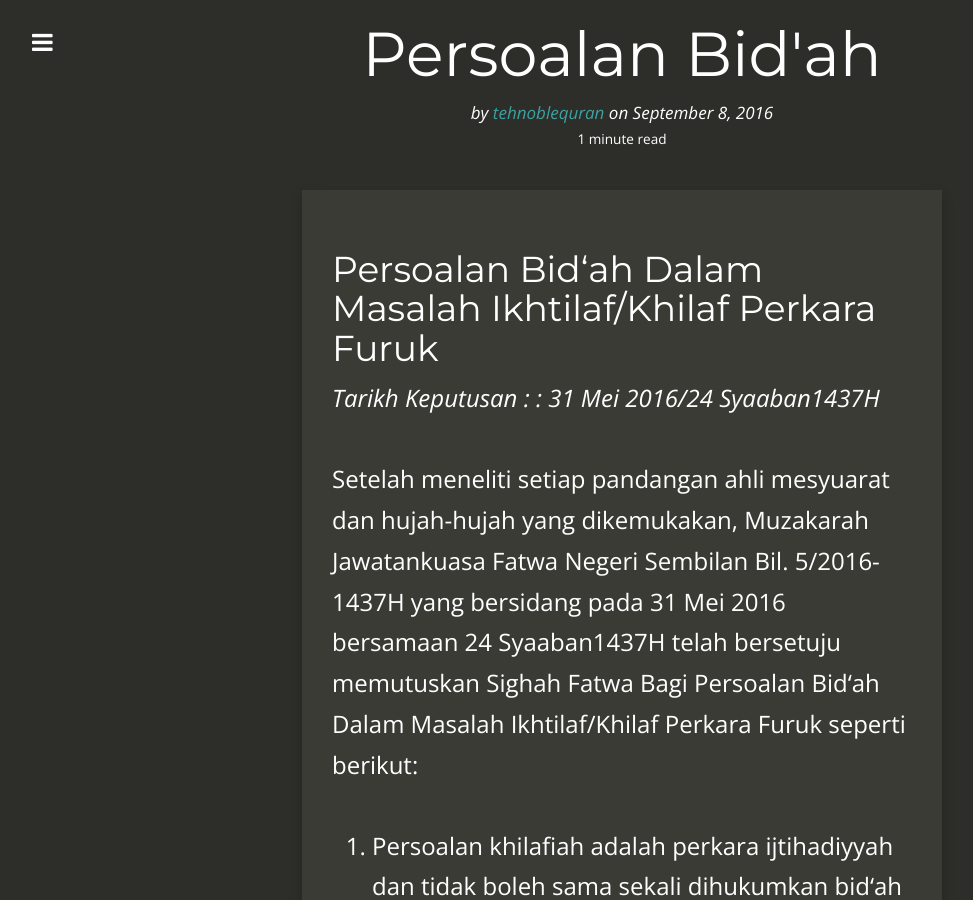
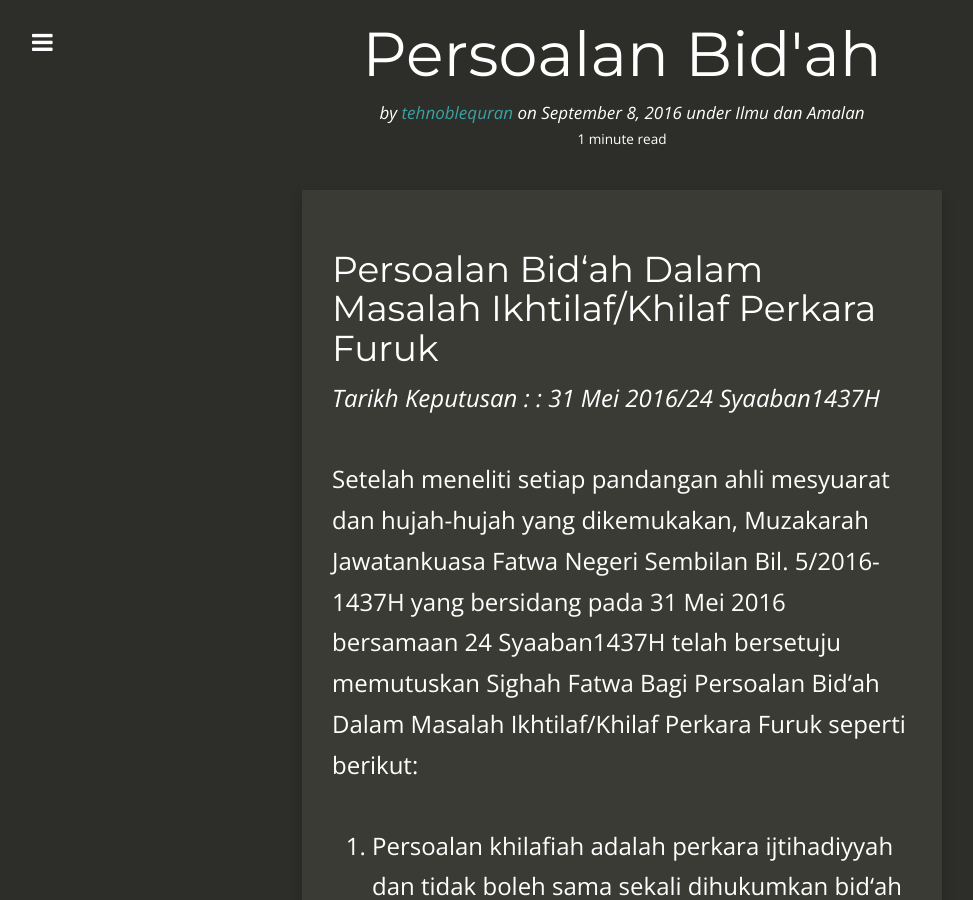
Before and after one commit to kedamaian/swsyafiq, a Jekyll site: the page built from _posts/2016-09-08-persoalan-bid-ah.md, in a window 1280 px wide and 900 px high. Shown: the whole window, without its empty margins (18-991 px from the left). Built offline with Jekyll 4.4.1, drawn with Linux system fonts in a browser that asks for light colours; nearby versions of some CDN libraries; comment, search, counter and statistics services are not loaded.

Commit message:
Updated 2016-09-08-persoalan-bid-ah.md

```diff
--- a/_posts/2016-09-08-persoalan-bid-ah.md
+++ b/_posts/2016-09-08-persoalan-bid-ah.md
@@ -3,6 +3,8 @@ layout: post
 published: true
 author: tehnoblequran
 title: Persoalan Bid'ah
+categories:
+  - Ilmu dan Amalan
 ---
 ## Persoalan Bid‘ah Dalam Masalah Ikhtilaf/Khilaf Perkara Furuk
 
```
